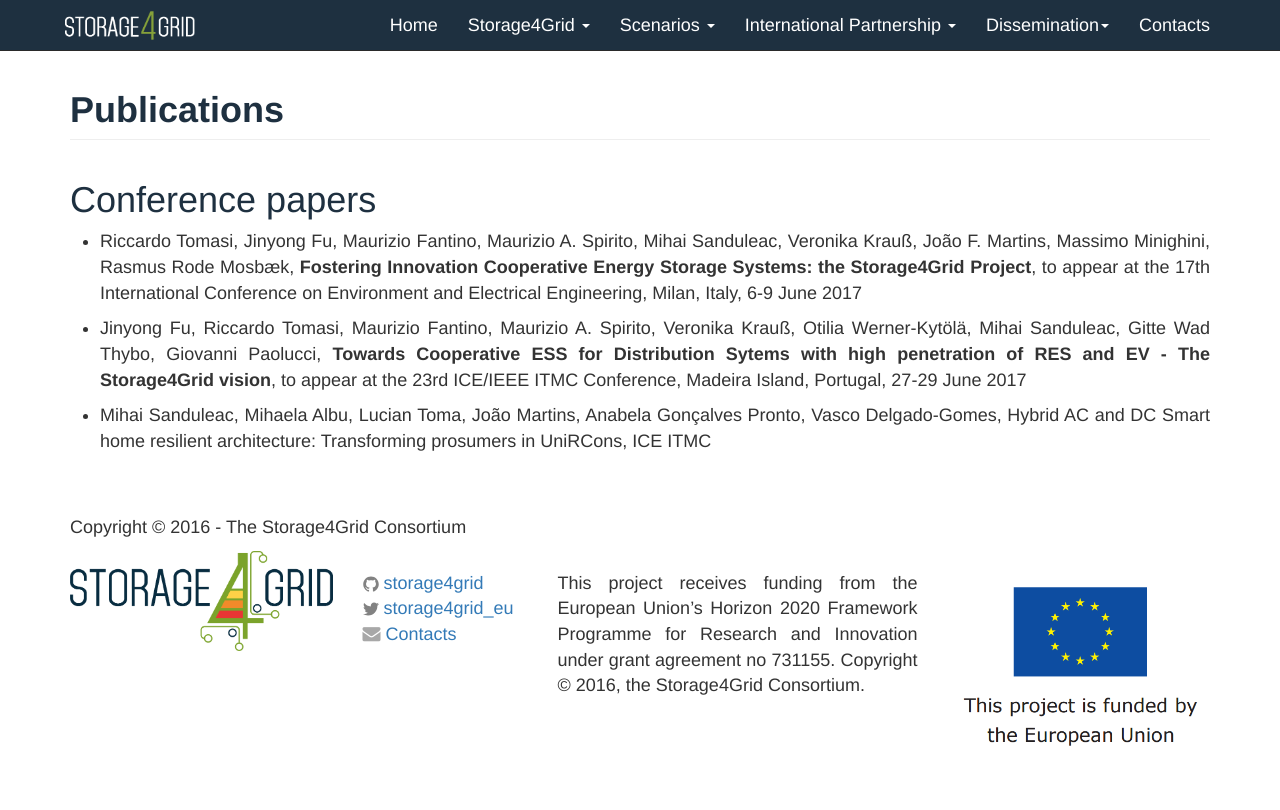
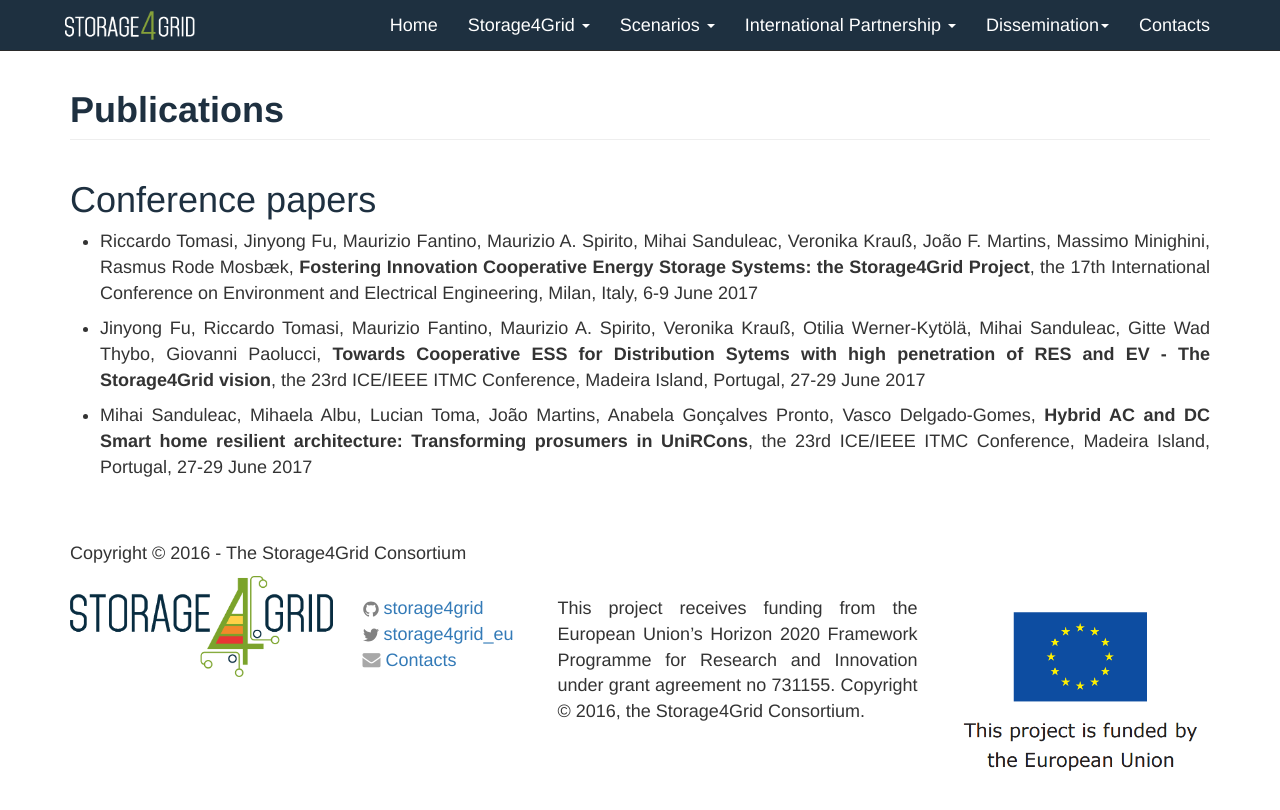
Before and after one commit to storage4grid/storage4grid.github.io, a Jekyll site: the page built from pages/publications.md, in a window 1280 px wide. Shown: the top 810 px of the page. Built offline with Jekyll 4.4.1, drawn with Linux system fonts in a browser that asks for light colours; comment, search, counter and statistics services are not loaded.

Commit message:
minor fix

```diff
--- a/pages/publications.md
+++ b/pages/publications.md
@@ -5,8 +5,8 @@ title: Publications
 
 # Conference papers
 
-- Riccardo Tomasi, Jinyong Fu, Maurizio Fantino, Maurizio A. Spirito, Mihai Sanduleac, Veronika Krauß, João F. Martins, Massimo Minighini, Rasmus Rode Mosbæk, **Fostering Innovation Cooperative Energy Storage Systems: the Storage4Grid Project**, to appear at the 17th International Conference on Environment and Electrical Engineering, Milan, Italy, 6-9 June 2017
+- Riccardo Tomasi, Jinyong Fu, Maurizio Fantino, Maurizio A. Spirito, Mihai Sanduleac, Veronika Krauß, João F. Martins, Massimo Minighini, Rasmus Rode Mosbæk, **Fostering Innovation Cooperative Energy Storage Systems: the Storage4Grid Project**, the 17th International Conference on Environment and Electrical Engineering, Milan, Italy, 6-9 June 2017
 
-- Jinyong Fu, Riccardo Tomasi, Maurizio Fantino, Maurizio A. Spirito, Veronika Krauß, Otilia Werner-Kytölä, Mihai Sanduleac, Gitte Wad Thybo, Giovanni Paolucci, **Towards Cooperative ESS for Distribution Sytems with high penetration of RES and EV - The Storage4Grid vision**, to appear at the 23rd ICE/IEEE ITMC Conference, Madeira Island, Portugal, 27-29 June 2017
+- Jinyong Fu, Riccardo Tomasi, Maurizio Fantino, Maurizio A. Spirito, Veronika Krauß, Otilia Werner-Kytölä, Mihai Sanduleac, Gitte Wad Thybo, Giovanni Paolucci, **Towards Cooperative ESS for Distribution Sytems with high penetration of RES and EV - The Storage4Grid vision**, the 23rd ICE/IEEE ITMC Conference, Madeira Island, Portugal, 27-29 June 2017
 
-- Mihai Sanduleac, Mihaela Albu, Lucian Toma, João Martins, Anabela Gonçalves Pronto, Vasco Delgado-Gomes, Hybrid AC and DC Smart home resilient architecture: Transforming prosumers in UniRCons, ICE ITMC
+- Mihai Sanduleac, Mihaela Albu, Lucian Toma, João Martins, Anabela Gonçalves Pronto, Vasco Delgado-Gomes, **Hybrid AC and DC Smart home resilient architecture: Transforming prosumers in UniRCons**, the 23rd ICE/IEEE ITMC Conference, Madeira Island, Portugal, 27-29 June 2017
```
